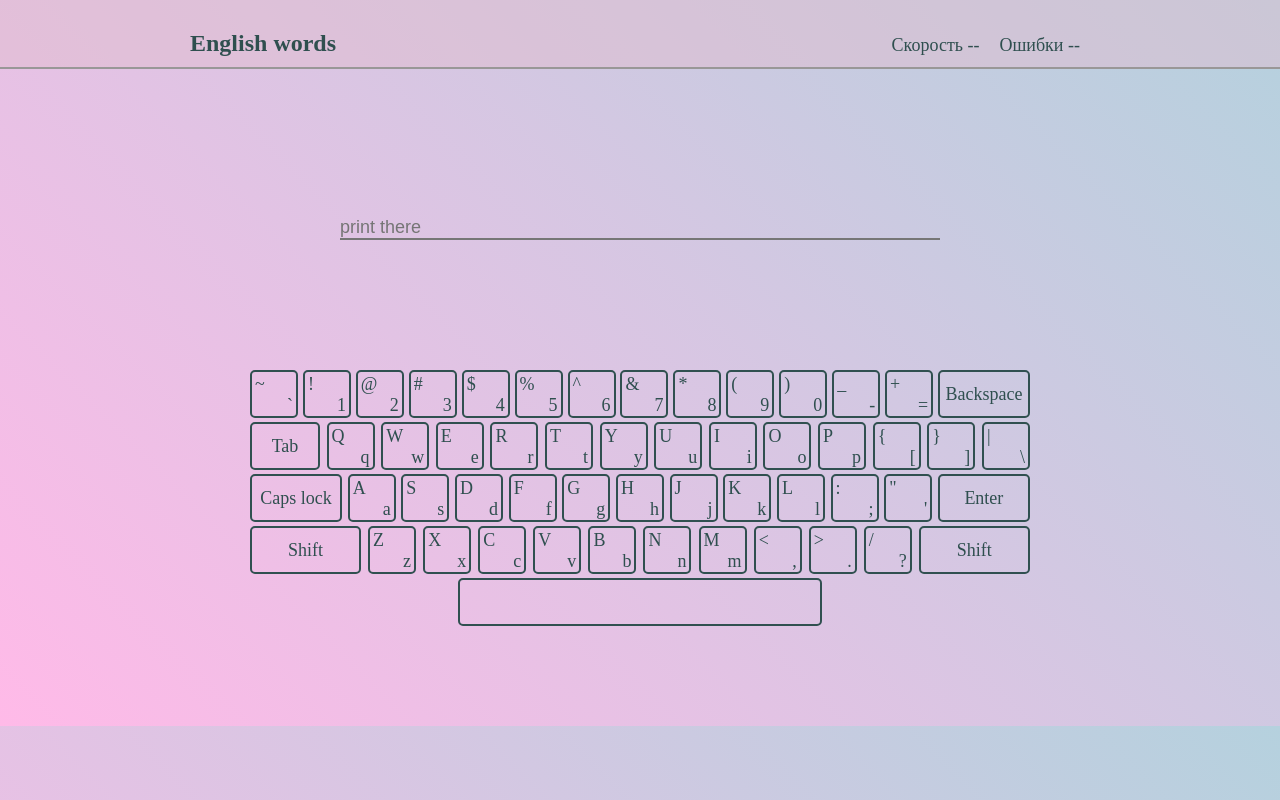
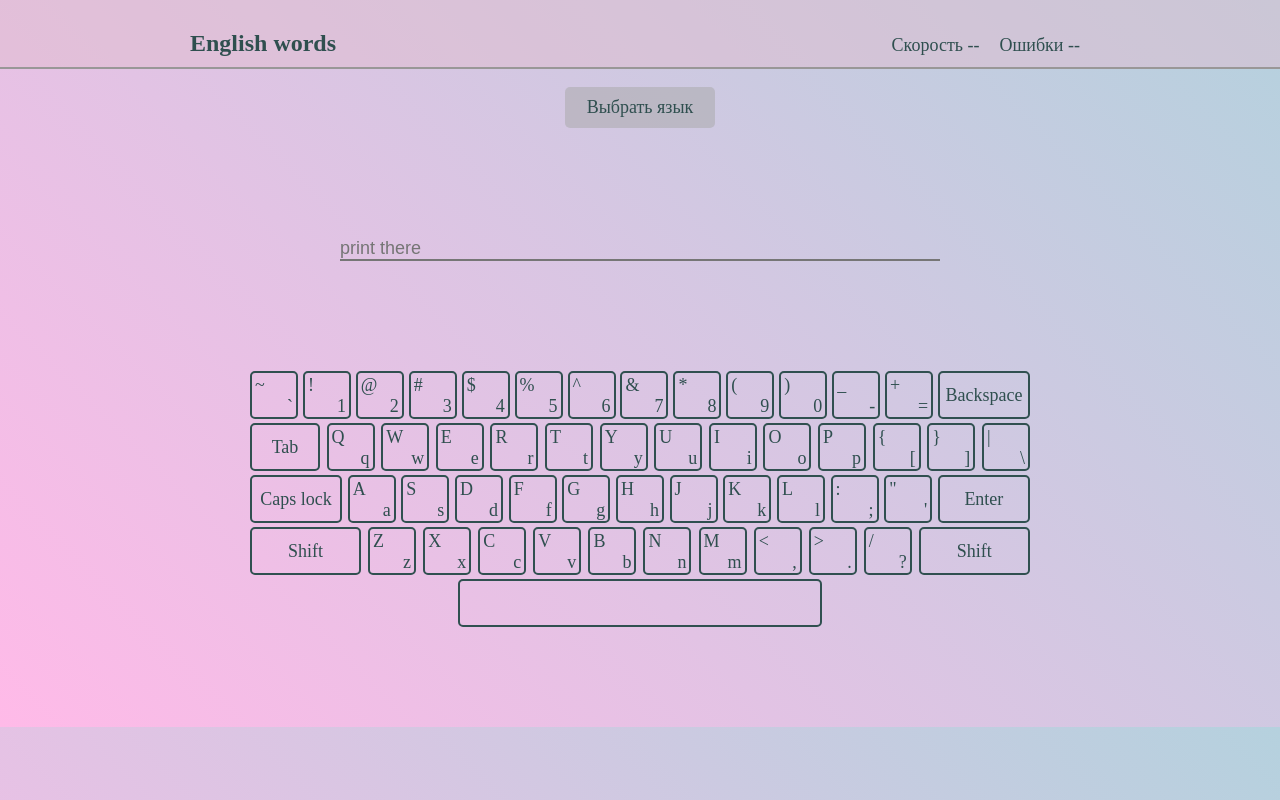
Before and after one commit to MurashQ/BlindTyping, a React (Create React App) app: page / in a window 1280 px wide. Built offline with nearby package versions, Linux system fonts and the light colour scheme; no server answers.

Commit message:
dropdown menu

```diff
--- a/src/App.js
+++ b/src/App.js
@@ -35,6 +35,14 @@ class App extends React.Component {
     <div>
       <Header lang={this.state.lang} speed={this.state.speed} err={this.state.err} />
       <div className="inputBlock">
+        <div className="dropdown">
+          <div className="dropbtn">Выбрать язык</div>
+          <div className="dropdown-content">
+            <p>English words</p>
+            <p>Русские слова</p>
+            <p>Русский текст</p>
+          </div>
+        </div>
         <input className="typingLine" placeholder="print there" onChange={etc => this.printCheck(etc.target.value)}></input>
         <div className="text">
           <span className="printedText">{this.state.printedText}</span>
--- a/src/index.css
+++ b/src/index.css
@@ -34,10 +34,48 @@ header {
   font-size: 18px;
 }
 
+/* Dropdown menu (in input block)*/
+.dropdown {
+  position: relative;
+  margin: 0 auto 110px;
+  max-width: 150px;
+  text-align: center;
+}
+
+.dropbtn {
+  color:darkslategray;
+  padding: 10px;
+  font-size: 18px;
+  cursor: pointer;
+  border-radius: 5px;
+  background-color: rgba(168, 168, 168, 0.5);
+}
+
+.dropdown-content {
+  display: none;
+  position: absolute;
+  min-width: 150px;
+  box-shadow: 0px 8px 16px 0px rgba(0,0,0,0.2);
+  z-index: 1;
+  border-radius: 8px;
+}
+
+.dropdown-content p {
+  cursor: pointer;
+  color:darkslategray;
+  padding: 8px 10px;
+  display: block;
+}
+
+.dropdownbtn:hover, .dropdown-content p:hover {background-color: rgba(169, 169, 169, 0.5);}
+.dropdown:hover .dropdown-content {
+  display: block;
+}
+
 /* Input block */
 .inputBlock {
   max-width: 600px;
-  margin: 150px auto 120px;
+  margin: 20px auto 100px;
 }
 
 .typingLine {
@@ -143,3 +181,19 @@ header {
   z-index: 5;
   display:block;
 }
+
+.hand10 {
+  display:block;
+}
+.hand10::after {
+  content: "";
+  background-image: url('../img/hand1.png');
+  width: 85px;
+  height: 100px;
+  right: 10px;
+  top: 5px;
+  position: absolute;
+  opacity: 75%;
+  z-index: 5;
+  display:block;
+}
```
